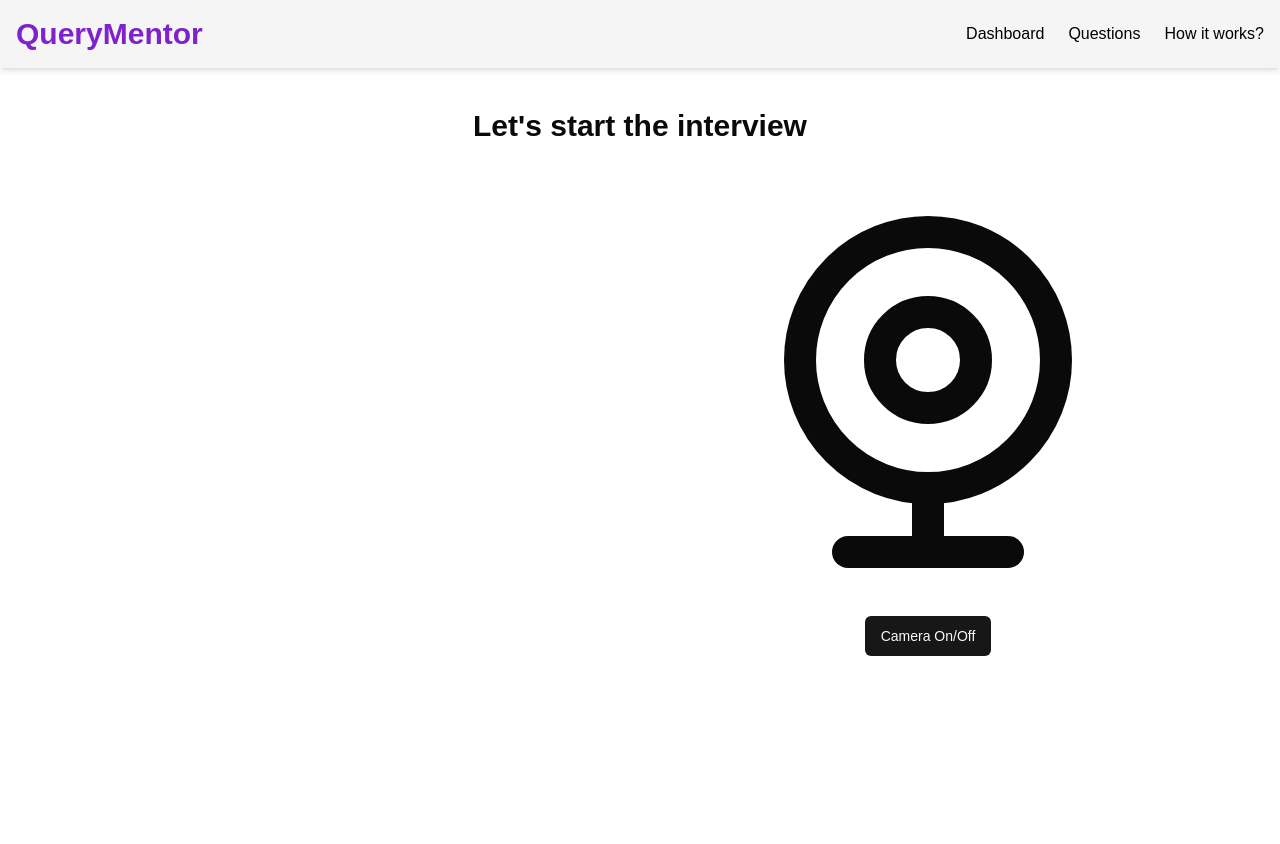
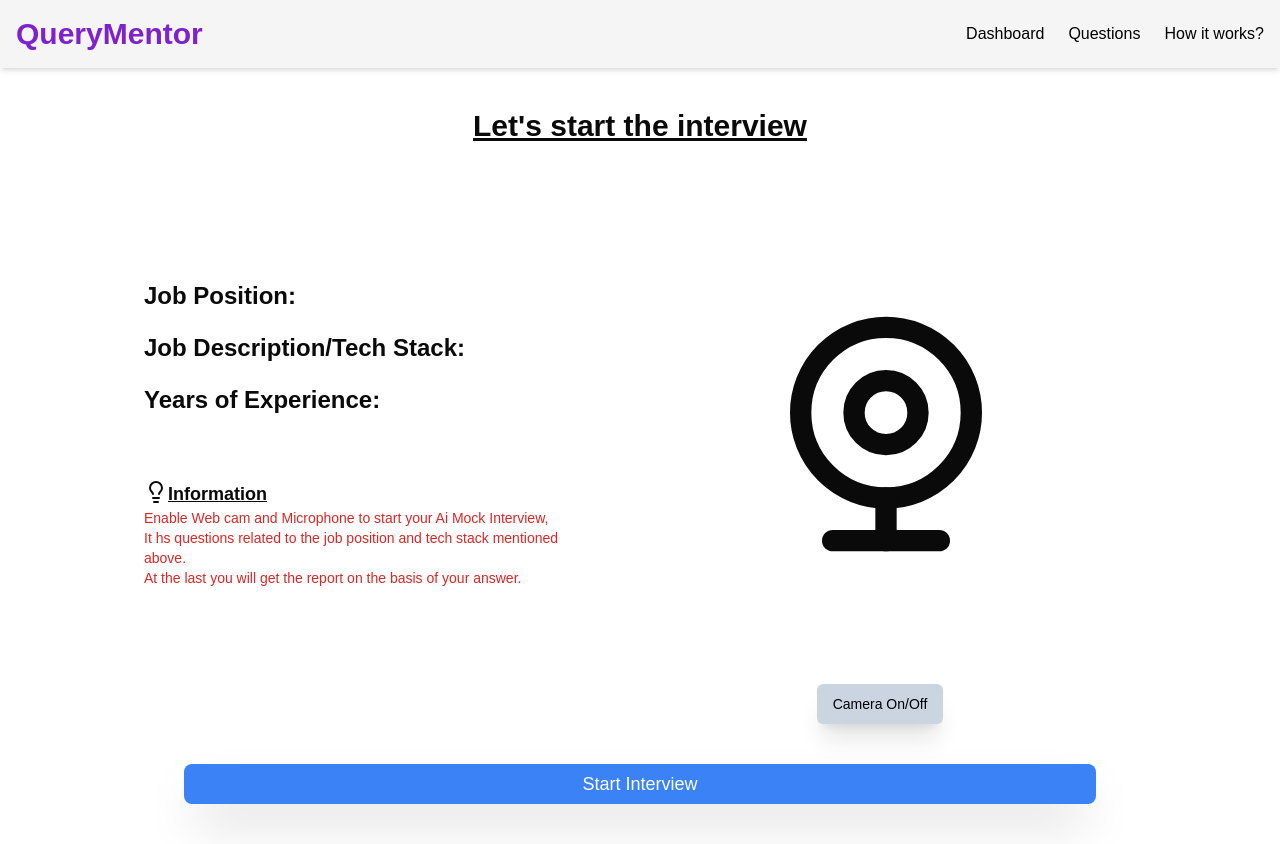
Before and after one commit to Sid20rathi/QueryMentor, a Next.js app: page /dashboard/interview/1 in a window 1280 px wide. Before the commit the page ends 800 px from the top, so only its background shows below. Built offline with nearby package versions, Linux system fonts and the light colour scheme; no server answers; the database is empty.

Commit message:
new page added

```diff
--- a/app/dashboard/interview/[interviewId]/page.jsx
+++ b/app/dashboard/interview/[interviewId]/page.jsx
@@ -3,14 +3,16 @@ import { MockInterview } from "@/app/utils/schema";
 import { Button } from "@/components/ui/button";
 import {db} from'@/app/utils/db'
 import { eq } from 'drizzle-orm';
-import { WebcamIcon } from "lucide-react";
+import { Lightbulb, WebcamIcon } from "lucide-react";
 import React,{useEffect, useState} from "react";
 import Webcam from "react-webcam";
 import { Container } from "postcss";
+import { useRouter } from "next/navigation";
 
 
 
 function Interview({params}) {
+  const router = useRouter();
   const[webCamEnable,setwebCamEnable] = useState(false);
   const[interviewdata,setInterviewdata] = useState();
   useEffect(()=>{
@@ -24,17 +26,24 @@ function Interview({params}) {
 
 
     setInterviewdata(result[0]);
-    console.log(result);
-    console.log(result[0]);
+
+
 
 
   }
 
   return (
     <div>
-       <h2 className ="font-bold text-3xl text-pretty font-black text-center pt-10">Let's start the interview</h2>
-        <div className="flex flex-row justify-between">
-      <div className=" border-red-950">{console.log(interviewdata)}
+       <h2 className ="text-3xl text-pretty font-black text-center pt-10 underline">Let's start the interview</h2>
+        <div className="flex flex-col relative justify-between  sm:flex-row items-center md:flex-row">
+      <div className="  flex flex-col  gap-5 ">
+        <h2 className="text-2xl "><strong>Job Position:</strong> {interviewdata?.jobPosition}</h2>
+        <h2 className="text-2xl "><strong>Job Description/Tech Stack:</strong> {interviewdata?.jobDescription}</h2>
+        <h2 className="text-2xl "><strong>Years of Experience:</strong> {interviewdata?.jobExperience}</h2>
+        <div className="pt-11 ">
+          <h2 className="flex flex-row underline text-lg"><Lightbulb/><strong>Information</strong></h2>
+          <h6 className="text-sm text-red-600 ">Enable Web cam and Microphone to start your Ai Mock Interview,<br></br>It hs questions related to the job position and tech stack mentioned above.<br></br>At the last you will get the report on the basis of your answer.</h6>
+        </div>
 
 
 
@@ -43,22 +52,39 @@ function Interview({params}) {
 
 
       </div>
-      <div className ="my-10 flex justify-center flex-col items-center">
+      <div className="flex flex-col">
 
-      <div>
-        {webCamEnable?<Webcam height={600} width={600}  mirrored={true} className="rounded-lg" />:<WebcamIcon className="h-96 w-96 m-4"/>}
-
-      </div>
+  <div className="mt-10 pl-12 h-[500px] flex justify-center flex-col items-center ">
+    <div className="h-[500px] w-[500px] flex items-center justify-center  ">
+      {webCamEnable ? (
+        <Webcam
+          height={500}
+          width={500}
+          mirrored={true}
+          className="rounded-lg"
+        />
+      ) : (
+        <WebcamIcon className="h-64 w-64 m-4" />
+      )}
+    </div>
+  </div>
 
 
-      <div className="m-4 flex justify-center ">
-        <Button onClick ={()=>setwebCamEnable(!webCamEnable)}>Camera On/Off</Button>
+  <div className=" pl-9 flex justify-center">
+    <Button  className=" bg-slate-300 hover:bg-slate-600 text-black shadow-xl" onClick={() => setwebCamEnable(!webCamEnable)}>
+      Camera On/Off
+    </Button>
+  </div>
+</div>
 
 
-      </div>
+
+
+    </div>
+    <div className="m-10">
+    <Button className="w-full flex justify-center bg-blue-500 text-white py-2 px-4 rounded-lg text-lg shadow-2xl " onClick={()=> router.push( `/dashboard/interview/${params.interviewId}/start`)}>Start Interview</Button>
     </div>
 
-    </div>
     </div>
 
 
--- /dev/null
+++ b/app/dashboard/interview/[interviewId]/start/_components/QuestionSection.jsx
@@ -0,0 +1,32 @@
+import { Lightbulb } from 'lucide-react'
+import React, { useState } from 'react'
+
+function QuestionSection({mockInterviewQuestions}) {
+    const[activeQuestion,setActiveQuestion]= useState(0);
+
+
+  return mockInterviewQuestions&&(
+    <div className='p-5 border rounded-lg my-5 shadow-xl  '>
+        <div className="grid grid-cols-2 md:grid-cols-3 lg:grid-cols-4 gap-4">
+        {mockInterviewQuestions&& mockInterviewQuestions?.map((questions,index)=>(
+            <h2 className={`p-2 bg-secondary rounded-full text-xs md:text-sm text-center cursor-pointer ${activeQuestion===index&&'bg-purple-600 text-white'}`} onClick={()=> setActiveQuestion(index)}>Question #{index+1}</h2>
+        ))}
+
+        </div>
+        <div className='h-[200px] items-center mt-10'>
+        <h2 className='my-5 text-lg md:text-md'>{mockInterviewQuestions[activeQuestion]?.question}</h2>
+
+        </div>
+
+       <div className='border rounded-lg p-5  bg-blue-100 mt-20'>
+        <h2 className='flex gap-2 items-center text-blue-700'>
+            <Lightbulb/>
+            <strong>Note:</strong>
+        </h2>
+        <h2 className='text-sm text-blue-700 my-2 '> Click on Record Answer when you want to answer the questions. At the end of interview we will give you the feedback along with correct answer for each of question and your answer to compare it.    </h2>
+       </div>
+    </div>
+  )
+}
+
+export default QuestionSection
--- /dev/null
+++ b/app/dashboard/interview/[interviewId]/start/_components/VideoSection.jsx
@@ -0,0 +1,26 @@
+import { WebcamIcon } from 'lucide-react'
+import React, { useState } from 'react'
+import Webcam from 'react-webcam'
+
+function VideoSection() {
+    const [webCamEnable, setWebCamEnable] = useState(false)
+  return (
+    <div className="mt-10 pl-12 h-[500px] flex justify-center flex-col items-center ">
+    <div className="h-[500px] w-[500px] flex items-center justify-center  ">
+      {webCamEnable ? (
+        <Webcam
+          height={500}
+          width={500}
+          mirrored={true}
+          className="rounded-lg"
+        />
+      ) : (
+        <WebcamIcon className="h-64 w-64 m-4" />
+      )}
+    </div>
+  </div>
+
+  )
+}
+
+export default VideoSection
--- /dev/null
+++ b/app/dashboard/interview/[interviewId]/start/page.jsx
@@ -0,0 +1,48 @@
+"use client"
+import { MockInterview } from "@/app/utils/schema";
+
+import {db} from'@/app/utils/db'
+import { eq } from 'drizzle-orm';
+
+import React,{useEffect, useState} from "react";
+import QuestionSection from "./_components/QuestionSection";
+import VideoSection from "./_components/VideoSection";
+
+
+
+const Start = ({params}) => {
+    const[interviewdata,setInterviewdata] = useState();
+    const[mockInterviewQuestions,setMockInterviewQuestions]= useState([]);
+
+    useEffect(()=>{
+        getInterviewdetails();
+
+
+
+    },[]);
+    const getInterviewdetails = async()=>{
+      const result = await db.select().from(MockInterview).where(eq(MockInterview.mockId,params.interviewId))
+      const jsonMockResponse = JSON.parse(result[0].jsonMockResp);
+      setMockInterviewQuestions(jsonMockResponse?.interview_questions_and_answers)
+      setInterviewdata(result[0]);
+
+
+
+
+    }
+
+  return (
+    <div>
+        <div className="grid grid-cols-1 md:grid-cols-2 ">
+
+
+            <QuestionSection mockInterviewQuestions={mockInterviewQuestions}  />
+
+            <VideoSection/>
+
+        </div>
+    </div>
+  )
+}
+
+export default Start
```
